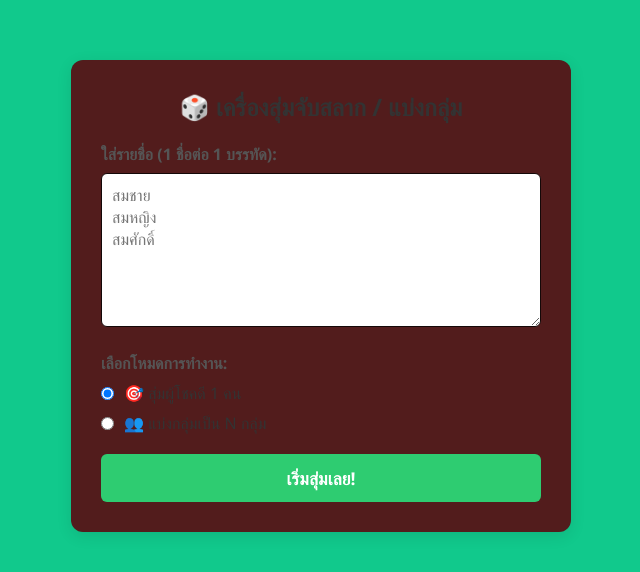
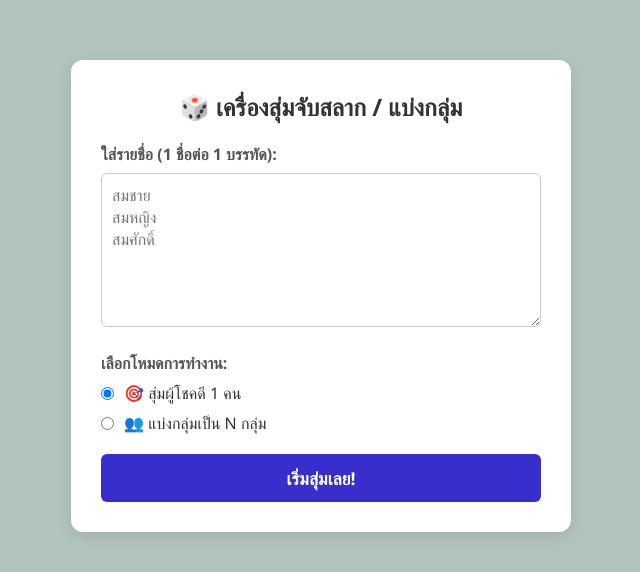
Before and after one commit to wittawasbu-cyber/ec1, a plain HTML site: page index.html in a window 1280 px wide. Shown: the part 104-676 px from the top of the page, without its empty margins (319-959 px from the left). Drawn offline with Linux system fonts and the light colour scheme.

```diff
--- a/style.css
+++ b/style.css
@@ -6,7 +6,7 @@
 }
 
 body {
-    background-color: #11c98c;
+    background-color: #b1c4bd;
     display: flex;
     justify-content: center;
     align-items: center;
@@ -15,7 +15,7 @@ body {
 }
 
 .container {
-    background-color: #521c1c;
+    background-color: #ffffff;
     padding: 30px;
     border-radius: 12px;
     box-shadow: 0 4px 15px rgba(0, 0, 0, 0.1);
@@ -44,7 +44,7 @@ h1 {
 textarea, input[type="number"] {
     width: 100%;
     padding: 10px;
-    border: 1px solid #140808;
+    border: 1px solid #ccc;
     border-radius: 6px;
     font-size: 1rem;
     resize: vertical;
@@ -85,7 +85,7 @@ textarea:focus, input[type="number"]:focus {
 button {
     width: 100%;
     padding: 12px;
-    background-color: #2ecc71;
+    background-color: #382ecc;
     color: white;
     border: none;
     border-radius: 6px;
@@ -96,7 +96,7 @@ button {
 }
 
 button:hover {
-    background-color: #27ae60;
+    background-color: #053117;
 }
 
 .result-box {
```
